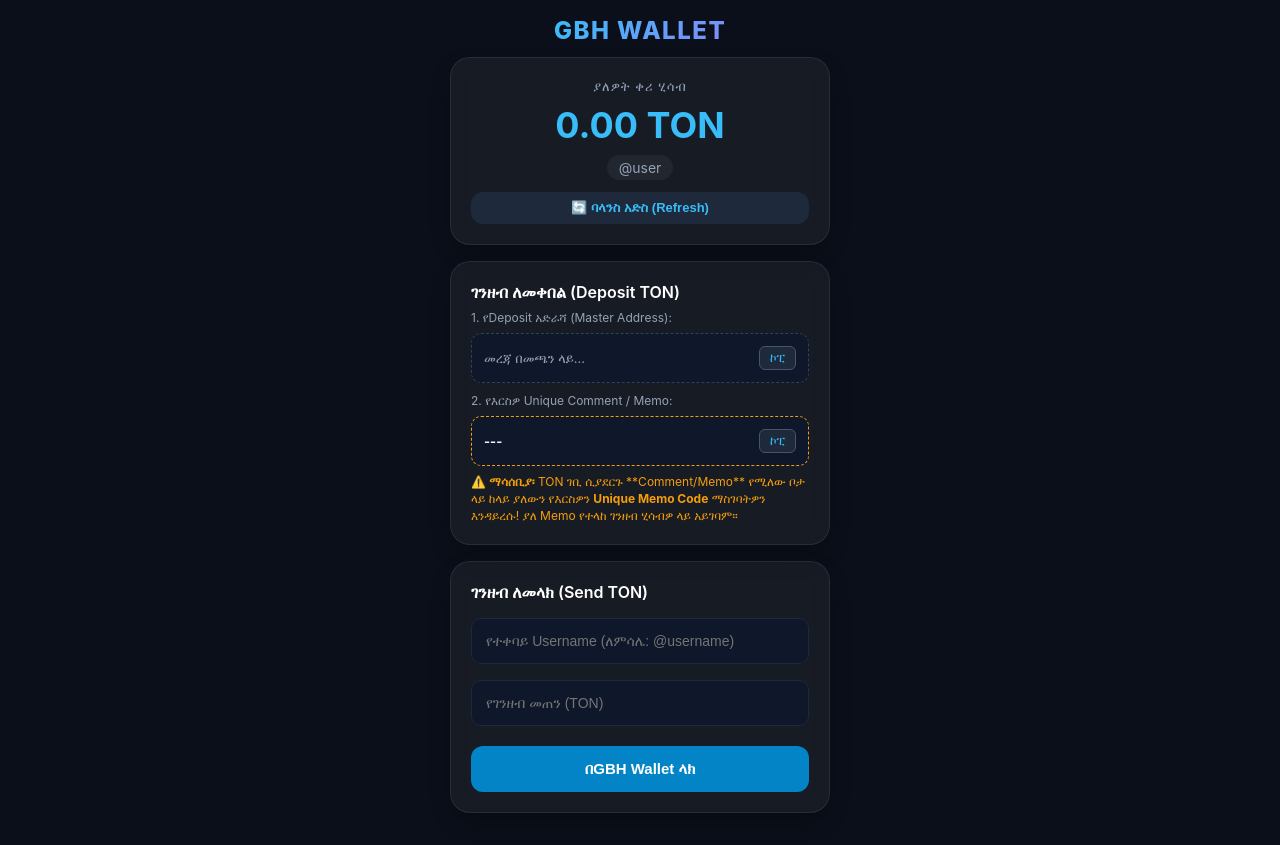
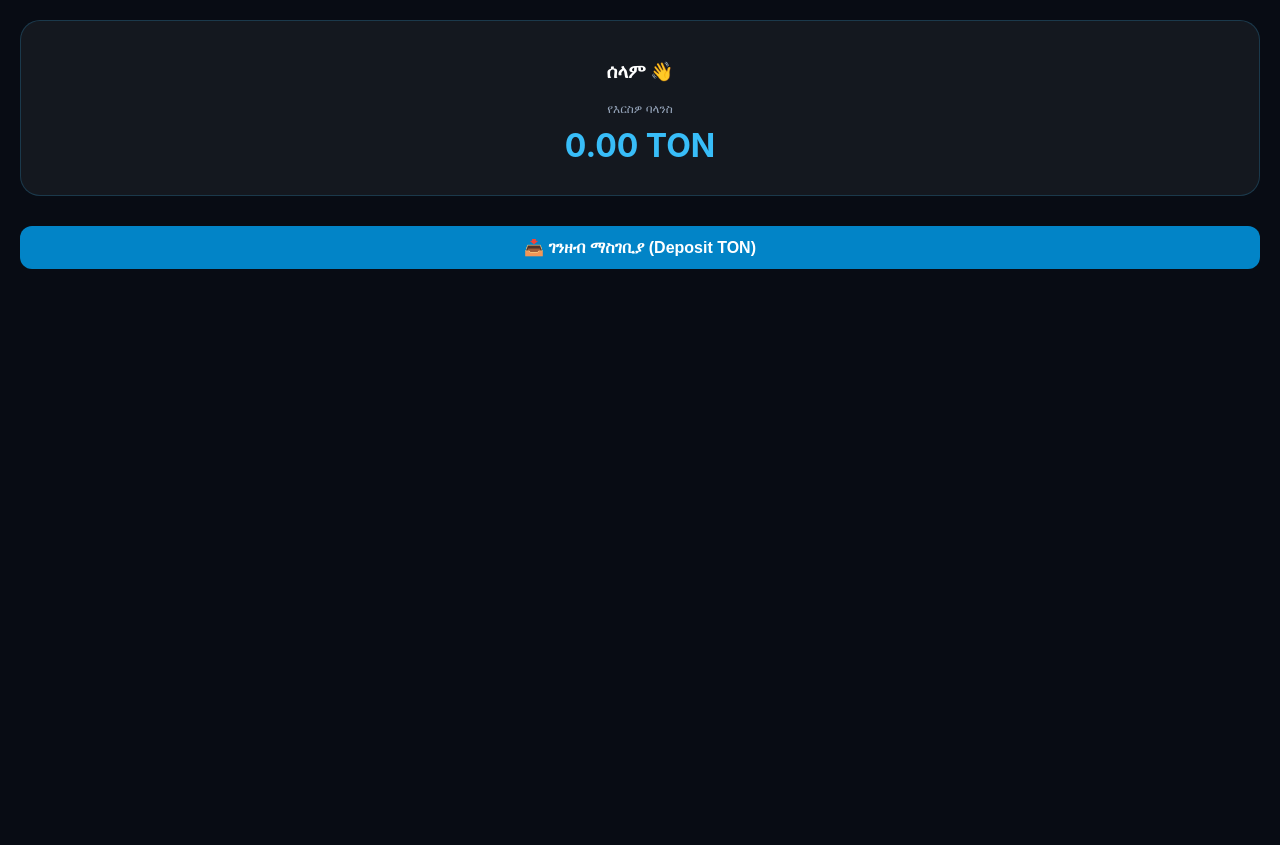
Before and after one commit to gashayeb-spec/GBH_WALLET, a Flask app: page / in a window 1280 px wide. After the commit the page ends 269 px from the top, so only its background shows below. Run offline with Flask 3, Linux system fonts and the light colour scheme; some libraries are stand-ins or nearby versions.

Commit message:
Update index.html

```diff
--- a/templates/index.html
+++ b/templates/index.html
@@ -5,240 +5,131 @@
     <meta name="viewport" content="width=device-width, initial-scale=1.0">
     <title>GBH Wallet</title>
     <script src="https://telegram.org/js/telegram-web-app.js"></script>
+    <script src="https://cdnjs.cloudflare.com/ajax/libs/qrcodejs/1.0.0/qrcode.min.js"></script>
     <style>
-        :root {
-            --bg-color: #0b0f19;
-            --card-bg: rgba(255, 255, 255, 0.05);
-            --primary-blue: #0284c7;
-            --accent-glow: #38bdf8;
-            --warning-amber: #f59e0b;
-            --text-color: #ffffff;
-            --subtext-color: #94a3b8;
+        body {
+            background-color: #080c14;
+            color: #ffffff;
+            font-family: -apple-system, BlinkMacSystemFont, "Segoe UI", Roboto, sans-serif;
+            margin: 0;
+            padding: 20px;
+            text-align: center;
         }
-
-        body {
-            font-family: -apple-system, BlinkMacSystemFont, "Segoe UI", Roboto, sans-serif;
-            background-color: var(--bg-color);
-            color: var(--text-color);
-            margin: 0;
-            padding: 16px;
-            display: flex;
-            flex-direction: column;
-            align-items: center;
-        }
-
-        .header-brand {
-            font-size: 24px;
-            font-weight: 800;
-            letter-spacing: 1.5px;
-            background: linear-gradient(135deg, #38bdf8, #818cf8);
-            -webkit-background-clip: text;
-            -webkit-text-fill-color: transparent;
-            margin-bottom: 12px;
-            text-transform: uppercase;
-        }
-
         .card {
-            background: var(--card-bg);
+            background: rgba(255, 255, 255, 0.05);
+            border: 1px solid rgba(56, 189, 248, 0.2);
             border-radius: 20px;
             padding: 20px;
+            margin-bottom: 20px;
+        }
+        .balance {
+            font-size: 32px;
+            font-weight: bold;
+            color: #38bdf8;
+            margin: 10px 0;
+        }
+        .btn {
+            background: #0284c7;
+            color: #fff;
+            border: none;
+            padding: 12px 24px;
+            border-radius: 12px;
+            font-size: 16px;
+            font-weight: bold;
+            cursor: pointer;
             width: 100%;
-            max-width: 380px;
-            box-sizing: border-box;
-            backdrop-filter: blur(10px);
-            border: 1px solid rgba(255, 255, 255, 0.08);
-            margin-bottom: 16px;
-            box-shadow: 0 10px 25px -5px rgba(0, 0, 0, 0.3);
+            margin-top: 10px;
         }
-
-        .balance-title {
-            font-size: 13px;
-            color: var(--subtext-color);
-            text-transform: uppercase;
-            letter-spacing: 1px;
+        .deposit-box {
+            display: none;
+            text-align: left;
+            background: #0f172a;
+            padding: 15px;
+            border-radius: 12px;
+            margin-top: 15px;
+            word-break: break-all;
         }
-
-        .balance {
-            font-size: 36px;
-            font-weight: 700;
-            margin: 8px 0;
-            color: var(--accent-glow);
+        .label {
+            font-size: 12px;
+            color: #94a3b8;
+            margin-top: 10px;
         }
-
-        .user-tag {
+        .value {
             font-size: 14px;
-            color: var(--subtext-color);
-            background: rgba(255, 255, 255, 0.05);
-            padding: 4px 12px;
-            border-radius: 20px;
-            display: inline-block;
+            font-weight: bold;
+            color: #f8fafc;
+            background: #1e293b;
+            padding: 8px;
+            border-radius: 6px;
         }
-
-        .btn {
-            background-color: var(--primary-blue);
-            color: white;
-            border: none;
-            padding: 14px 20px;
-            border-radius: 12px;
-            font-weight: 600;
-            font-size: 15px;
-            width: 100%;
-            cursor: pointer;
-            margin-top: 12px;
-        }
-
-        input {
-            width: 100%;
-            padding: 14px;
-            margin: 8px 0;
-            border-radius: 10px;
-            border: 1px solid #1e293b;
-            background-color: #0f172a;
-            color: white;
-            box-sizing: border-box;
-            font-size: 14px;
-        }
-
-        .field-box {
-            background: #0f172a;
-            padding: 12px;
-            border-radius: 10px;
-            border: 1px dashed #334155;
-            margin-top: 8px;
-            word-break: break-all;
-            font-size: 13px;
-            color: var(--subtext-color);
+        #qrcode {
             display: flex;
-            justify-content: space-between;
-            align-items: center;
-        }
-
-        .copy-btn {
-            background: #1e293b;
-            border: 1px solid #475569;
-            color: #38bdf8;
-            padding: 4px 10px;
-            border-radius: 6px;
-            font-size: 12px;
-            cursor: pointer;
-            margin-left: 8px;
-            white-space: nowrap;
-        }
-
-        .warning-text {
-            font-size: 12px;
-            color: var(--warning-amber);
-            margin-top: 8px;
-            line-height: 1.4;
-        }
-
-        .section-title {
-            font-size: 16px;
-            font-weight: 600;
-            margin-bottom: 8px;
+            justify-content: center;
+            margin: 15px 0;
         }
     </style>
 </head>
 <body>
 
-    <div class="header-brand">GBH WALLET</div>
-
-    <!-- Main Balance Card -->
-    <div class="card" style="text-align: center;">
-        <div class="balance-title">ያለዎት ቀሪ ሂሳብ</div>
-        <div class="balance" id="balance">0.00 TON</div>
-        <div class="user-tag" id="username">@user</div>
-        <button class="btn" onclick="fetchUserInfo()" style="background-color: #1e293b; color: #38bdf8; font-size: 13px; padding: 8px;">🔄 ባላንስ አድስ (Refresh)</button>
+    <div class="card">
+        <h3 id="user-name">ሰላም ...</h3>
+        <div class="label">የእርስዎ ባላንስ</div>
+        <div class="balance"><span id="balance">0.00</span> TON</div>
     </div>
 
-    <!-- Deposit Address Card -->
-    <div class="card">
-        <div class="section-title">ገንዘብ ለመቀበል (Deposit TON)</div>
+    <button class="btn" onclick="toggleDeposit()">📥 ገንዘብ ማስገቢያ (Deposit TON)</button>
 
-        <div style="font-size: 12px; color: var(--subtext-color); margin-top: 6px;">1. የDeposit አድራሻ (Master Address):</div>
-        <div class="field-box">
-            <span id="master_address">መረጃ በመጫን ላይ...</span>
-            <button class="copy-btn" onclick="copyText('master_address')">ኮፒ</button>
-        </div>
+    <div id="deposit-section" class="deposit-box">
+        <h4 style="text-align:center; color:#38bdf8; margin-top:0;">የገንዘብ ማስገቢያ መመሪያ</h4>
 
-        <div style="font-size: 12px; color: var(--subtext-color); margin-top: 10px;">2. የእርስዎ Unique Comment / Memo:</div>
-        <div class="field-box" style="border-color: var(--warning-amber);">
-            <strong id="memo_id" style="color: #f1f5f9;">---</strong>
-            <button class="copy-btn" onclick="copyText('memo_id')">ኮፒ</button>
-        </div>
+        <div class="label">1. የዋሌት አድራሻ (Deposit Address):</div>
+        <div class="value" id="master-address">Loading...</div>
 
-        <div class="warning-text">
-            ⚠️ <strong>ማሳሰቢያ፡</strong> TON ገቢ ሲያደርጉ **Comment/Memo** የሚለው ቦታ ላይ ከላይ ያለውን የእርስዎን <strong>Unique Memo Code</strong> ማስገባትዎን እንዳይረሱ! ያለ Memo የተላከ ገንዘብ ሂሳብዎ ላይ አይገባም።
-        </div>
-    </div>
+        <div class="label">2. የትራንዛክሽን MEMO ID (የግዴታ ነው):</div>
+        <div class="value" id="memo-id" style="color: #f59e0b;">Loading...</div>
 
-    <!-- Transfer Card -->
-    <div class="card">
-        <div class="section-title">ገንዘብ ለመላክ (Send TON)</div>
-        <input type="text" id="recipient" placeholder="የተቀባይ Username (ለምሳሌ: @username)">
-        <input type="number" id="amount" placeholder="የገንዘብ መጠን (TON)">
-        <button class="btn" onclick="sendMoney()">በGBH Wallet ላክ</button>
+        <div id="qrcode"></div>
+
+        <p style="font-size: 11px; color: #ef4444; text-anchor: center;">
+            ⚠️ **ማስጠንቀቂያ:** TON በሚልኩበት ጊዜ **MEMO ID** በትክክል ካላስገቡ ገንዘቡ ወደ ሂሳብዎ አይገባም!
+        </p>
     </div>
 
     <script>
         const tg = window.Telegram.WebApp;
         tg.expand();
 
-        const user = tg.initDataUnsafe.user || { id: 5351353727, username: "DemoUser" };
+        const user = tg.initDataUnsafe?.user || { id: 123456, first_name: "Gashaye", username: "gashaye" };
 
-        async function fetchUserInfo() {
-            try {
-                const res = await fetch('/api/user_info', {
-                    method: 'POST',
-                    headers: { 'Content-Type': 'application/json' },
-                    body: JSON.stringify({ telegram_id: user.id, username: user.username })
-                });
-                const data = await res.json();
-                document.getElementById('balance').innerText = `${data.balance.toFixed(2)} TON`;
-                document.getElementById('username').innerText = `@${data.username}`;
-                document.getElementById('master_address').innerText = data.master_address;
-                document.getElementById('memo_id').innerText = data.memo_id;
-            } catch (err) {
-                console.error("Error fetching wallet data:", err);
-            }
-        }
+        document.getElementById('user-name').innerText = `ሰላም ${user.first_name} 👋`;
 
-        function copyText(elementId) {
-            const text = document.getElementById(elementId).innerText;
-            navigator.clipboard.writeText(text).then(() => {
-                alert("ኮፒ ተደርጓል!");
-            });
-        }
-
-        async function sendMoney() {
-            const recipient = document.getElementById('recipient').value;
-            const amount = document.getElementById('amount').value;
-
-            if(!recipient || !amount) {
-                alert("እባክዎን ሁሉንም መስኮች ይሙሉ!");
-                return;
-            }
-
-            const res = await fetch('/api/transfer', {
+        fetch('/api/user_info', {
             method: 'POST',
             headers: { 'Content-Type': 'application/json' },
             body: JSON.stringify({
-                    sender_id: user.id,
-                    recipient_username: recipient,
-                    amount: amount
+                telegram_id: user.id,
+                username: user.username,
+                first_name: user.first_name
             })
+        })
+        .then(res => res.json())
+        .then(data => {
+            document.getElementById('balance').innerText = data.balance.toFixed(2);
+            document.getElementById('master-address').innerText = data.master_address;
+            document.getElementById('memo-id').innerText = data.memo_id;
+
+            // Generate QR Code
+            new QRCode(document.getElementById("qrcode"), {
+                text: data.master_address,
+                width: 128,
+                height: 128
+            });
         });
 
-            const result = await res.json();
-            alert(result.message);
-            if(result.success) {
-                fetchUserInfo();
-                document.getElementById('recipient').value = '';
-                document.getElementById('amount').value = '';
+        function toggleDeposit() {
+            const box = document.getElementById('deposit-section');
+            box.style.display = box.style.display === 'block' ? 'none' : 'block';
         }
-        }
-
-        fetchUserInfo();
     </script>
 </body>
 </html>
```
Lines whose indentation alone changed are shown as unchanged.
